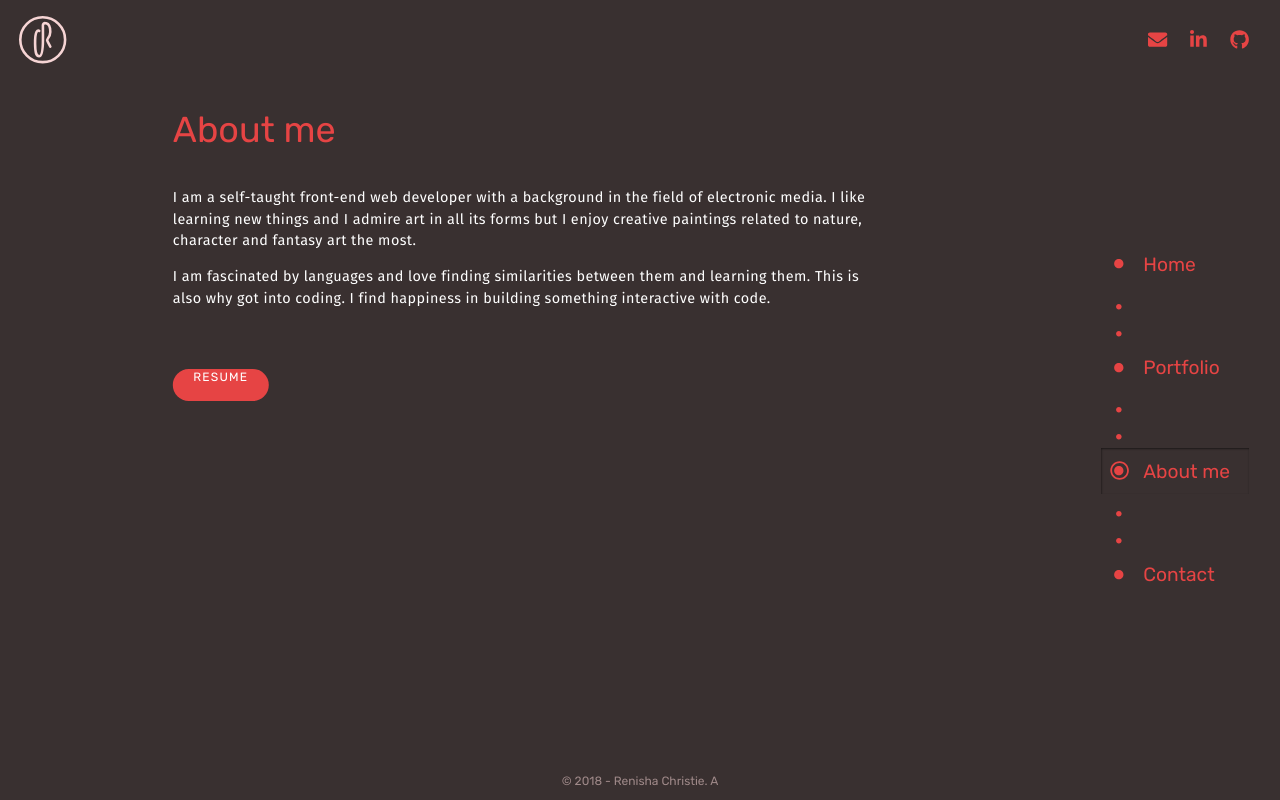
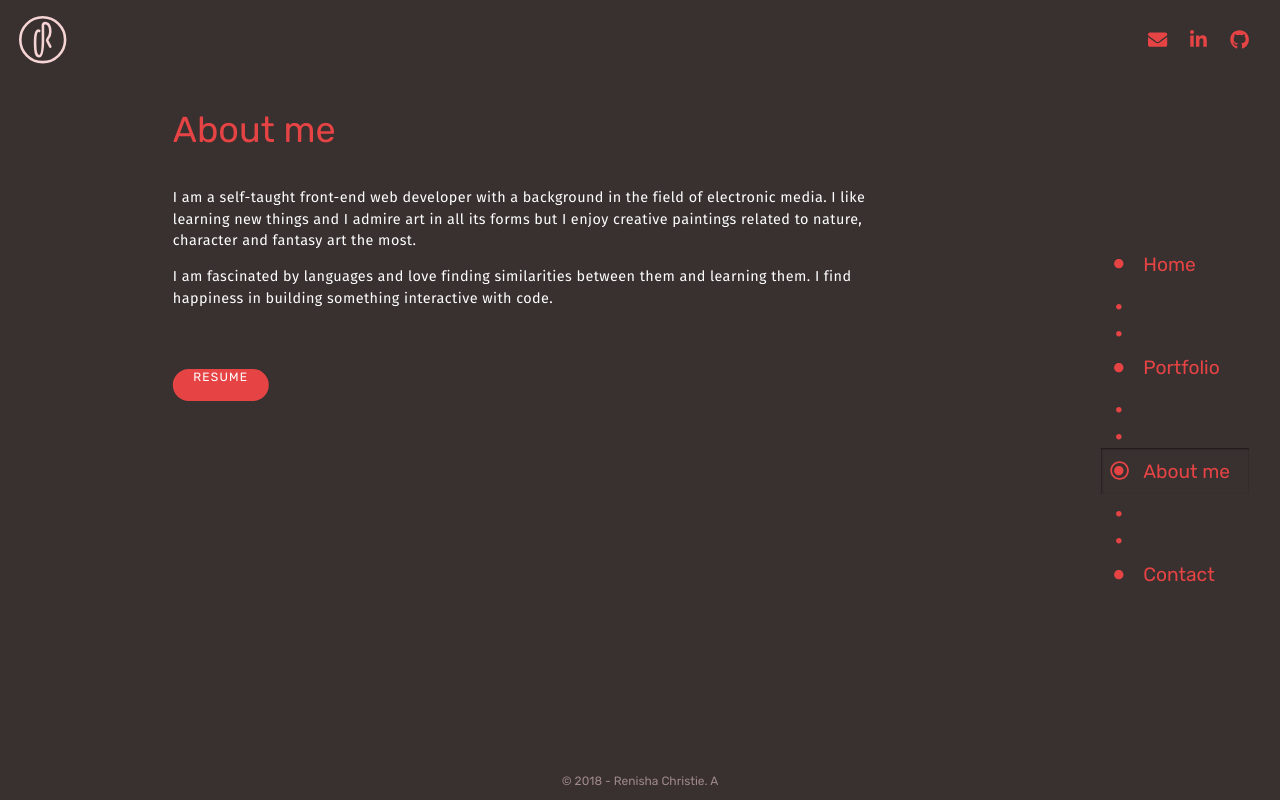
Before and after one commit to crisner/my-portfolio, a React (Create React App) app: page /about in a window 1280 px wide. Built offline with nearby package versions, Linux system fonts and the light colour scheme.

Commit message:
Remove sentence

```diff
--- a/src/components/About.js
+++ b/src/components/About.js
@@ -10,7 +10,7 @@ function About() {
             media. I like learning new things and I admire art in all its forms but I enjoy creative paintings
             related to nature, character and fantasy art the most.</p>
             <p tabIndex="0" className={styles.text}>I am fascinated by languages and love finding similarities between them and learning
-            them. This is also why got into coding. I find happiness in building something
+            them. I find happiness in building something
             interactive with code.</p>
             <div className={styles.button}>
                 <a href="https://drive.google.com/open?id=1433_w5W7dJQkfkutujLcXV4rKWu21eeJ"
```
